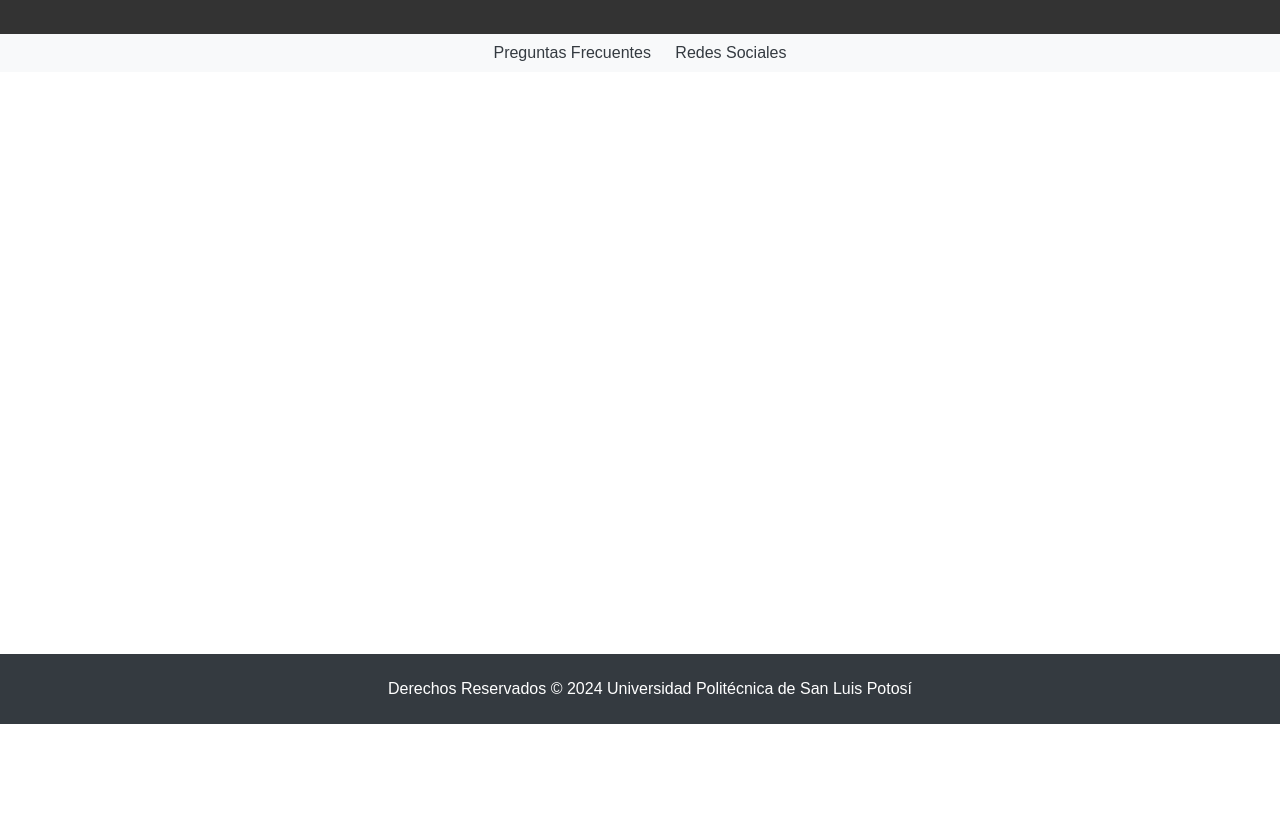
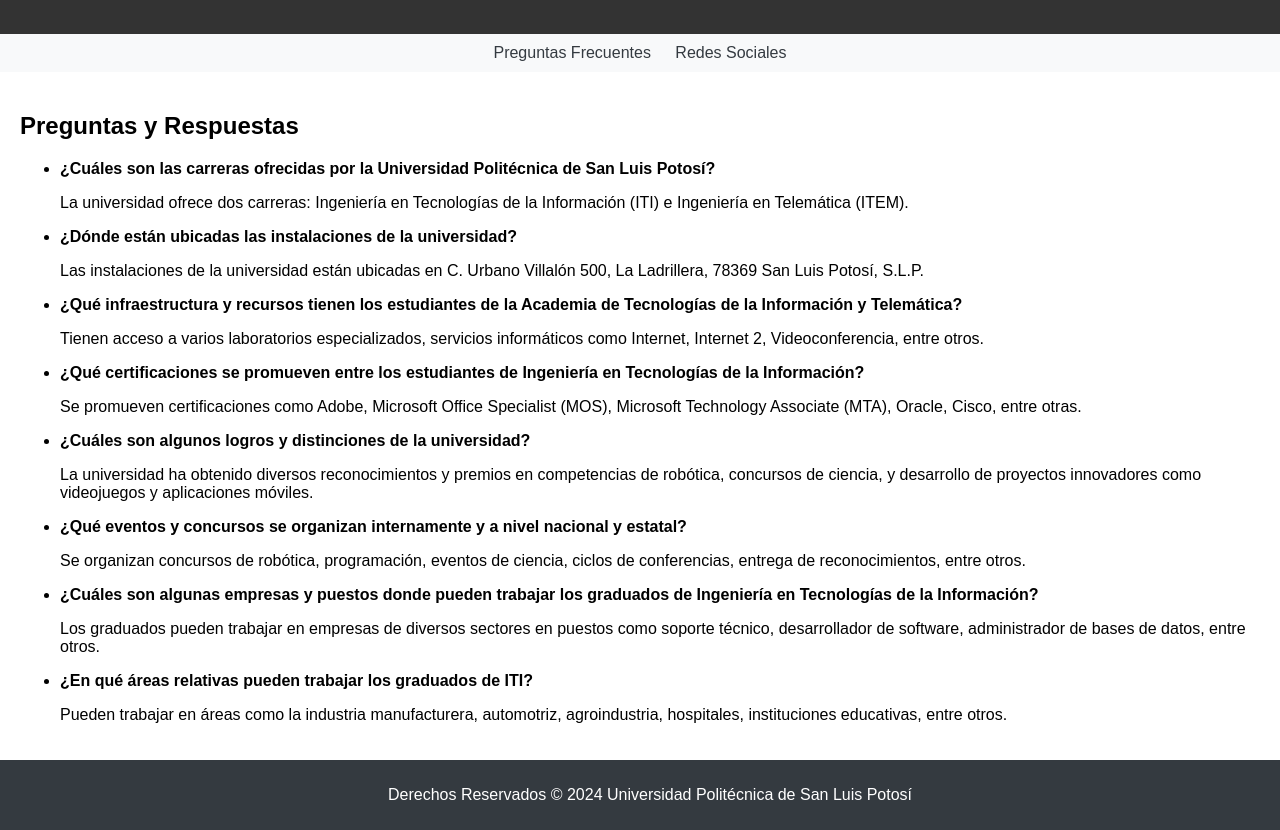
Before and after one commit to ArtuZar12/PaginaWebATIT, a plain HTML site: page Ayuda.html in a window 1280 px wide. Shown: the part 76-906 px from the top of the page. Before the commit the page ends 800 px from the top, so only its background shows below. Drawn offline with Linux system fonts and the light colour scheme.

Commit message:
Update Ayuda.html

```diff
--- a/Ayuda.html
+++ b/Ayuda.html
@@ -85,7 +85,7 @@
             color: white;
             text-align: center;
             padding: 10px;
-            position: fixed;
+            position: relative;
             bottom: 0;
             width: 100%;
         }
@@ -113,6 +113,43 @@
         <a href="Ayuda.html">Ayuda</a>
     </div>
     <script src="hambur.js"></script>
+    <section>
+        <h2>Preguntas y Respuestas</h2>
+        <ul>
+            <li>
+                <strong>¿Cuáles son las carreras ofrecidas por la Universidad Politécnica de San Luis Potosí?</strong>
+                <p>La universidad ofrece dos carreras: Ingeniería en Tecnologías de la Información (ITI) e Ingeniería en Telemática (ITEM).</p>
+            </li>
+            <li>
+                <strong>¿Dónde están ubicadas las instalaciones de la universidad?</strong>
+                <p>Las instalaciones de la universidad están ubicadas en C. Urbano Villalón 500, La Ladrillera, 78369 San Luis Potosí, S.L.P.</p>
+            </li>
+            <li>
+                <strong>¿Qué infraestructura y recursos tienen los estudiantes de la Academia de Tecnologías de la Información y Telemática?</strong>
+                <p>Tienen acceso a varios laboratorios especializados, servicios informáticos como Internet, Internet 2, Videoconferencia, entre otros.</p>
+            </li>
+            <li>
+                <strong>¿Qué certificaciones se promueven entre los estudiantes de Ingeniería en Tecnologías de la Información?</strong>
+                <p>Se promueven certificaciones como Adobe, Microsoft Office Specialist (MOS), Microsoft Technology Associate (MTA), Oracle, Cisco, entre otras.</p>
+            </li>
+            <li>
+                <strong>¿Cuáles son algunos logros y distinciones de la universidad?</strong>
+                <p>La universidad ha obtenido diversos reconocimientos y premios en competencias de robótica, concursos de ciencia, y desarrollo de proyectos innovadores como videojuegos y aplicaciones móviles.</p>
+            </li>
+            <li>
+                <strong>¿Qué eventos y concursos se organizan internamente y a nivel nacional y estatal?</strong>
+                <p>Se organizan concursos de robótica, programación, eventos de ciencia, ciclos de conferencias, entrega de reconocimientos, entre otros.</p>
+            </li>
+            <li>
+                <strong>¿Cuáles son algunas empresas y puestos donde pueden trabajar los graduados de Ingeniería en Tecnologías de la Información?</strong>
+                <p>Los graduados pueden trabajar en empresas de diversos sectores en puestos como soporte técnico, desarrollador de software, administrador de bases de datos, entre otros.</p>
+            </li>
+            <li>
+                <strong>¿En qué áreas relativas pueden trabajar los graduados de ITI?</strong>
+                <p>Pueden trabajar en áreas como la industria manufacturera, automotriz, agroindustria, hospitales, instituciones educativas, entre otros.</p>
+            </li>
+        </ul>
+    </section>
     <footer>
         <p>Derechos Reservados &copy; 2024 Universidad Politécnica de San Luis Potosí</p>
     </footer>
```
